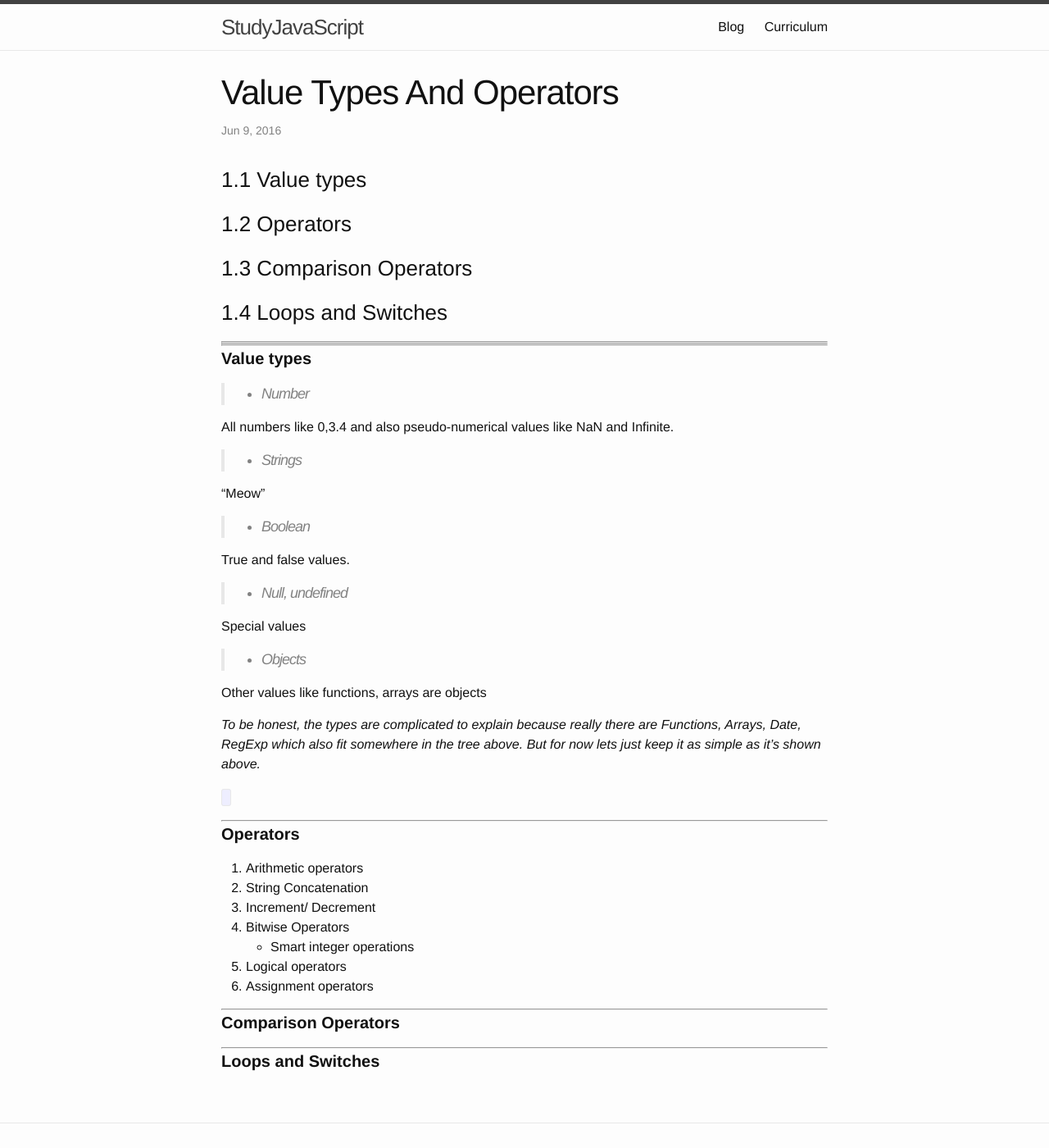
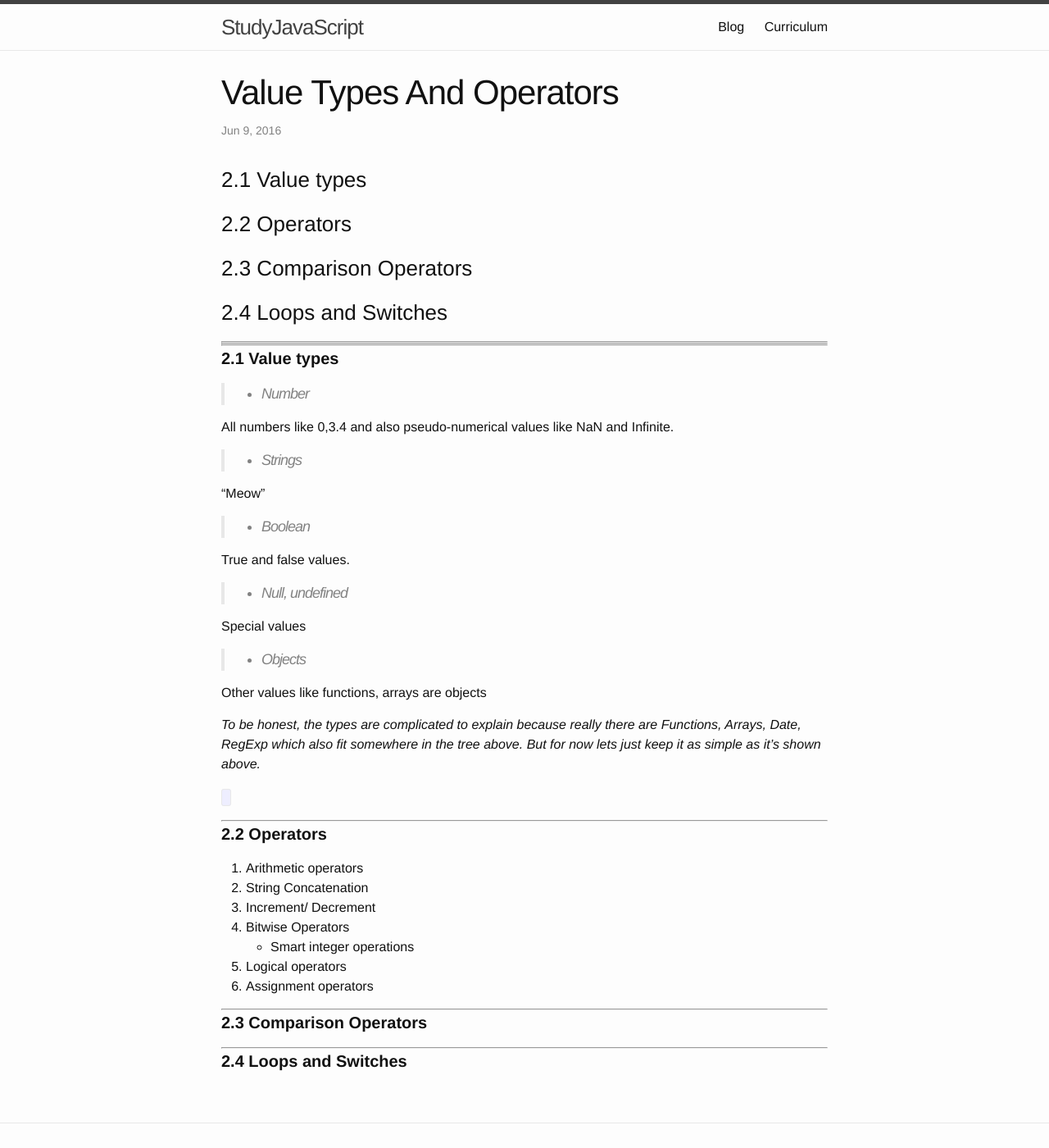
Before and after one commit to sagarmunjal/repo0001, a Jekyll site: the page built from _posts/2016-06-09-value-types-and-operators.md, in a window 1280 px wide and 1400 px high. Shown: the whole window at 82% size. Built offline with Jekyll 4.4.1, drawn with Linux system fonts in a browser that asks for light colours; nearby versions of some CDN libraries; a script that is not in the unit is left out.

Commit message:
Updated 2016-06-09-value-types-and-operators.md

```diff
--- a/_posts/2016-06-09-value-types-and-operators.md
+++ b/_posts/2016-06-09-value-types-and-operators.md
@@ -2,13 +2,13 @@
 published: true
 layout: post
 ---
-### 1.1 Value types
+### 2.1 Value types
 
-### 1.2 Operators
+### 2.2 Operators
 
-### 1.3 Comparison Operators
+### 2.3 Comparison Operators
 
-### 1.4 Loops and Switches
+### 2.4 Loops and Switches
 
 ---
 
@@ -16,7 +16,7 @@ layout: post
 
 ---
 
-#### **Value types**
+#### **2.1 Value types**
 
 > - Number
 
@@ -46,7 +46,7 @@ _To be honest, the types are complicated to explain because really there are Fun
 
 ---
 
-#### **Operators**
+#### **2.2 Operators**
 
 1. Arithmetic operators
 2. String Concatenation
@@ -59,8 +59,8 @@ _To be honest, the types are complicated to explain because really there are Fun
 
 ---
 
-#### **Comparison Operators**
+#### **2.3 Comparison Operators**
 
 ---
 
-#### **Loops and Switches**
+#### **2.4 Loops and Switches**
```
